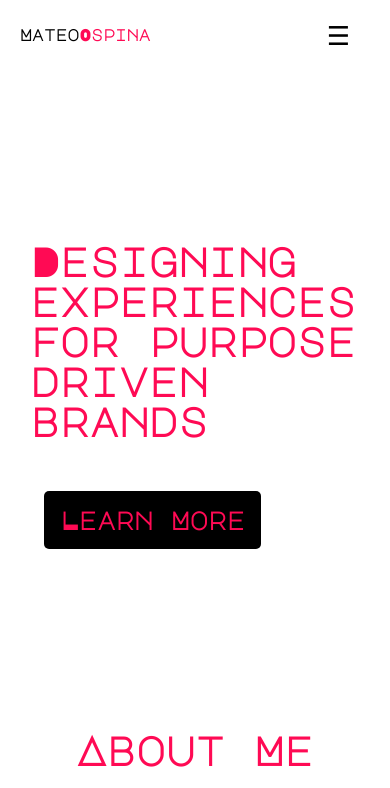
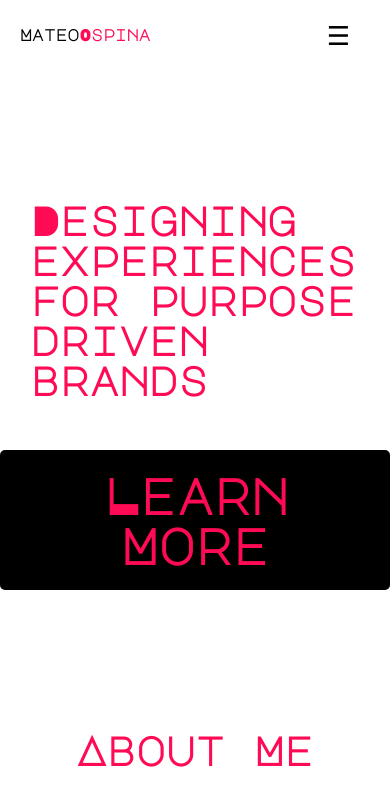
Before and after one commit to mateoidc/portfolio, a React (Create React App) app: page / in a window 390 px wide. Shown: the top 788 px of the page. Built offline with nearby package versions, Linux system fonts and the light colour scheme; the HTML template or start-up script is replaced by a standard one.

Commit message:
fixing button on mobile

```diff
--- a/src/components/LandingPage/LandingPage.css
+++ b/src/components/LandingPage/LandingPage.css
@@ -52,9 +52,11 @@ h1 {
 }
 @media only screen and (max-width: 600px) {
   .home-page-button {
-    margin-left: -85px;
+    font-size: 50px;
+    padding: 20px;
   }
 }
+
 /* Bigger Screens  */
 
 @media only screen and (min-width: 3000px) {
```
